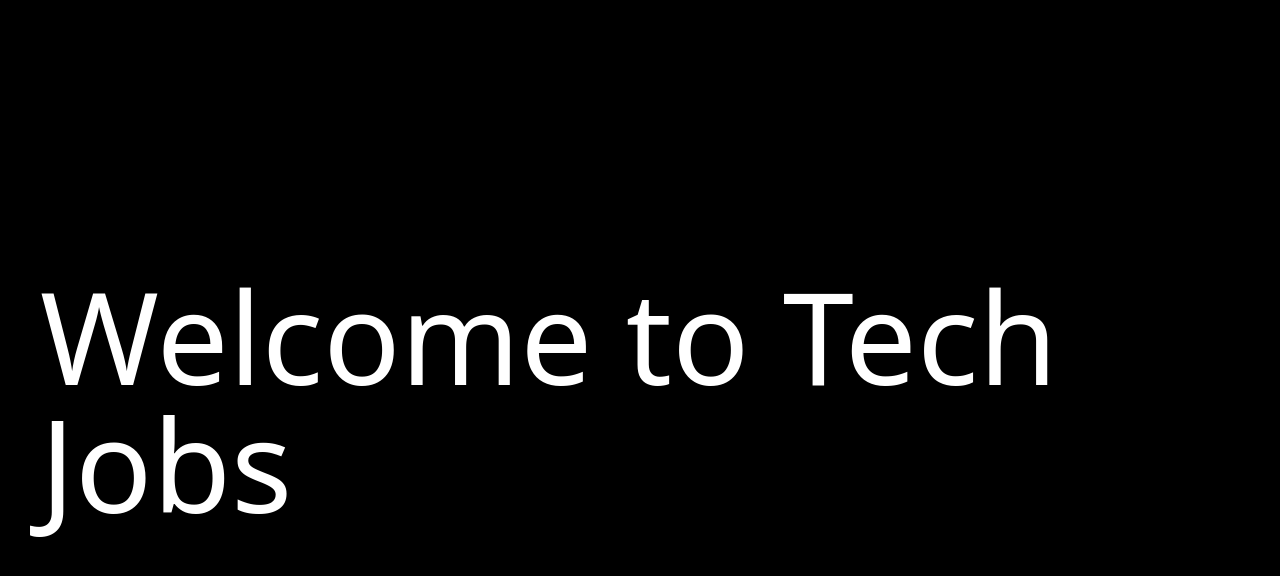
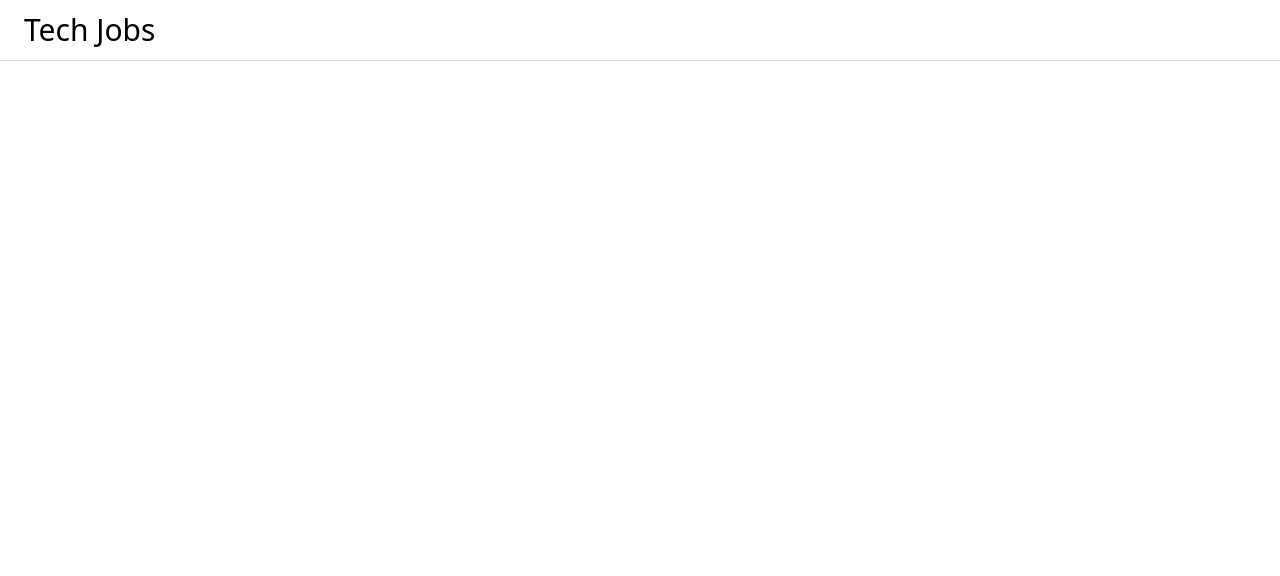
Before and after one commit to utshodebravestone/tech-jobs, a Vue app: page / in a window 1280 px wide. Shown: the top 576 px of the page. Built offline with nearby package versions, Linux system fonts and the light colour scheme.

Commit message:
a nav with brand name

```diff
--- a/public/index.html
+++ b/public/index.html
@@ -9,9 +9,7 @@
       content="Template: Vue + Vuex + Vue Router + Tailwindcss + Font Awesome + Jest"
     />
     <link rel="shortcut icon" href="icon.png" type="image/png" />
-    <title>
-      Template: Vue + Vuex + Vue Router + Tailwindcss + Font Awesome + Jest
-    </title>
+    <title>Tech Jobs</title>
   </head>
   <body>
     <noscript>
--- a/src/App.vue
+++ b/src/App.vue
@@ -1,13 +1,12 @@
 <template>
-  <div
-    class="bg-black text-white px-10 h-screen w-screen flex flex-col justify-center items-center gap-10"
-  >
-    <h1 class="text-9xl">Welcome to Tech Jobs</h1>
-  </div>
+  <primary-nav />
 </template>
 
 <script>
+import PrimaryNav from "@/components/PrimaryNav.vue";
+
 export default {
   name: "App",
+  components: { PrimaryNav },
 };
 </script>
--- /dev/null
+++ b/src/components/PrimaryNav.vue
@@ -0,0 +1,13 @@
+<template>
+  <nav
+    class="fixed top-0 left-0 w-full flex justify-between items-center px-6 py-3 border-b border-custom-gray-1"
+  >
+    <a class="text-3xl">Tech Jobs</a>
+  </nav>
+</template>
+
+<script>
+export default {
+  name: "PrimaryNav",
+};
+</script>
--- a/tailwind.config.js
+++ b/tailwind.config.js
@@ -2,7 +2,15 @@ const defaultTheme = require("tailwindcss/defaultTheme");
 
 module.exports = {
   content: ["./public/**/*.html", "./src/**/*.{vue,js,ts}"],
-  theme: {},
-  variants: {},
+  theme: {
+    extend: {
+      colors: {
+        "custom-gray-1": "#dadce0",
+        "custom-green-1": "#137333",
+        "custom-blue-1": "#1967d2",
+      },
+    },
+  },
+  variants: { extend: {} },
   plugins: [],
 };
```
